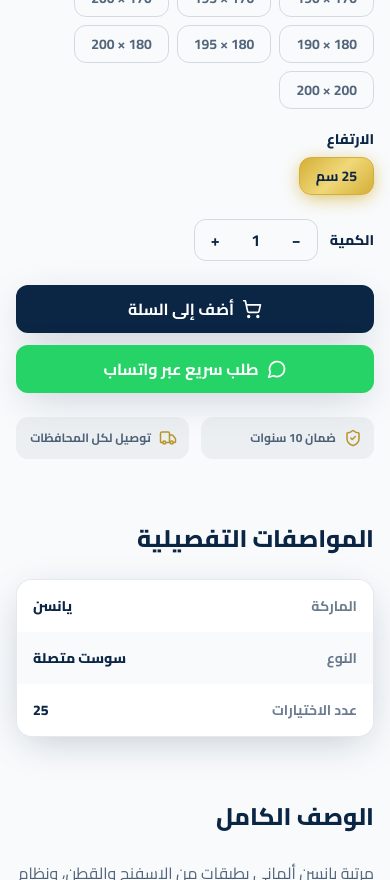
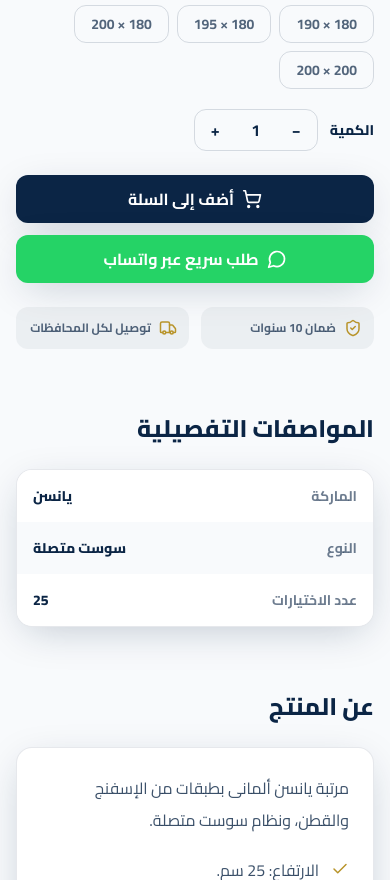
Before and after one commit to ABUARUBMATTRESSES-wq/abo-arab-mattress, a Next.js app: page /product/almany in a window 390 px wide. Shown: the part 1120-2000 px from the top of the page. Built offline with nearby package versions, Linux system fonts and the light colour scheme.

Commit message:
Update ProductDetailClient.tsx

```diff
--- a/app/product/[slug]/ProductDetailClient.tsx
+++ b/app/product/[slug]/ProductDetailClient.tsx
@@ -21,7 +21,7 @@ export default function ProductDetailClient({ product }: { product: Product }) {
   const { addItem } = useCart();
 
   const variant = useMemo(
-    () => getVariant(product, sizeId, heightId) ?? product.variantPrices[0],
+    () => getVariant(product, sizeId, heightId),
     [product, sizeId, heightId]
   );
 
@@ -45,6 +45,7 @@ export default function ProductDetailClient({ product }: { product: Product }) {
   const handleAddToCart = () => {
     addItem({
       productId: product.id,
+      category: product.category,
       productName: product.name,
       slug: product.slug,
       image: product.images[0],
@@ -105,10 +106,12 @@ export default function ProductDetailClient({ product }: { product: Product }) {
           <div>
             <div className="mb-2 flex items-center gap-2">
               {product.isNew && <span className="badge-navy">جديد</span>}
+              {product.reviewsCount > 0 && (
                 <span className="flex items-center gap-1 text-sm text-navy/60">
                   <Star size={16} className="fill-gold text-gold" />
                   <span className="font-bold text-navy">{product.rating}</span> ({product.reviewsCount} تقييم)
                 </span>
+              )}
             </div>
             <h1 className="text-2xl font-extrabold text-navy sm:text-3xl">{product.name}</h1>
             <p className="mt-2 text-navy/60">{product.shortDescription}</p>
@@ -122,15 +125,19 @@ export default function ProductDetailClient({ product }: { product: Product }) {
               </p>
             )}
 
-            {/* المقاس */}
+            {/* المقاس / الاختيار */}
+            {product.sizes.length > 1 && (
             <div className="mb-5">
-              <p className="mb-2 text-sm font-extrabold text-navy">المقاس (سم)</p>
+              <p className="mb-2 text-sm font-extrabold text-navy">
+                {product.category === "mattresses" || product.category === "toppers" ? "المقاس (سم)" : "الاختيار"}
+              </p>
               <div className="flex flex-wrap gap-2">
                 {product.sizes.map((s) => (
                   <button
                     key={s.id}
+                    disabled={!getVariant(product, s.id, heightId)}
                     onClick={() => setSizeId(s.id)}
-                    className={`rounded-xl border px-4 py-2 text-sm font-bold transition ${
+                    className={`rounded-xl border px-4 py-2 text-sm font-bold transition disabled:cursor-not-allowed disabled:opacity-30 ${
                       sizeId === s.id ? "border-gold bg-gold-gradient text-navy shadow-gold" : "border-navy/15 text-navy/70"
                     }`}
                   >
@@ -139,15 +146,23 @@ export default function ProductDetailClient({ product }: { product: Product }) {
                 ))}
               </div>
             </div>
+            )}
 
             {/* الارتفاع */}
+            {product.heights.length > 1 && (
             <div className="mb-6">
               <p className="mb-2 text-sm font-extrabold text-navy">الارتفاع</p>
               <div className="flex flex-wrap gap-2">
                 {product.heights.map((h) => (
                   <button
                     key={h.id}
-                    onClick={() => setHeightId(h.id)}
+                    onClick={() => {
+                      setHeightId(h.id);
+                      if (!getVariant(product, sizeId, h.id)) {
+                        const available = product.variantPrices.find((v) => v.heightId === h.id);
+                        if (available) setSizeId(available.sizeId);
+                      }
+                    }}
                     className={`rounded-xl border px-4 py-2 text-sm font-bold transition ${
                       heightId === h.id ? "border-gold bg-gold-gradient text-navy shadow-gold" : "border-navy/15 text-navy/70"
                     }`}
@@ -157,6 +172,8 @@ export default function ProductDetailClient({ product }: { product: Product }) {
                 ))}
               </div>
             </div>
+
+            )}
 
             {/* الكمية */}
             <div className="mb-6 flex items-center gap-3">
@@ -200,9 +217,11 @@ export default function ProductDetailClient({ product }: { product: Product }) {
             )}
 
             <div className="mt-6 grid grid-cols-2 gap-3 text-xs font-bold text-navy/70">
+              {product.warrantyYears > 0 && (
                 <div className="flex items-center gap-2 rounded-xl bg-navy/5 p-3">
                   <ShieldCheck size={18} className="text-gold-dark" /> ضمان {product.warrantyYears} سنوات
                 </div>
+              )}
               <div className="flex items-center gap-2 rounded-xl bg-navy/5 p-3">
                 <Truck size={18} className="text-gold-dark" /> توصيل لكل المحافظات
               </div>
@@ -254,8 +273,22 @@ export default function ProductDetailClient({ product }: { product: Product }) {
         </section>
 
         <section className="mt-16">
-          <h2 className="section-title mb-6">الوصف الكامل</h2>
+          <h2 className="section-title mb-6">عن المنتج</h2>
+          {product.readableDescription ? (
+            <div className="card max-w-3xl p-6 sm:p-8">
+              <p className="mb-5 leading-8 text-navy/80">{product.readableDescription.intro}</p>
+              <ul className="space-y-3 text-navy/80">
+                {product.readableDescription.points.map((point) => (
+                  <li key={point} className="flex items-start gap-3 leading-7">
+                    <Check size={18} className="mt-1 shrink-0 text-gold-dark" />
+                    <span>{point}</span>
+                  </li>
+                ))}
+              </ul>
+            </div>
+          ) : (
             <p className="max-w-3xl leading-8 text-navy/70">{product.description}</p>
+          )}
         </section>
 
         <div className="mt-10">
```
Lines whose indentation alone changed are shown as unchanged.
